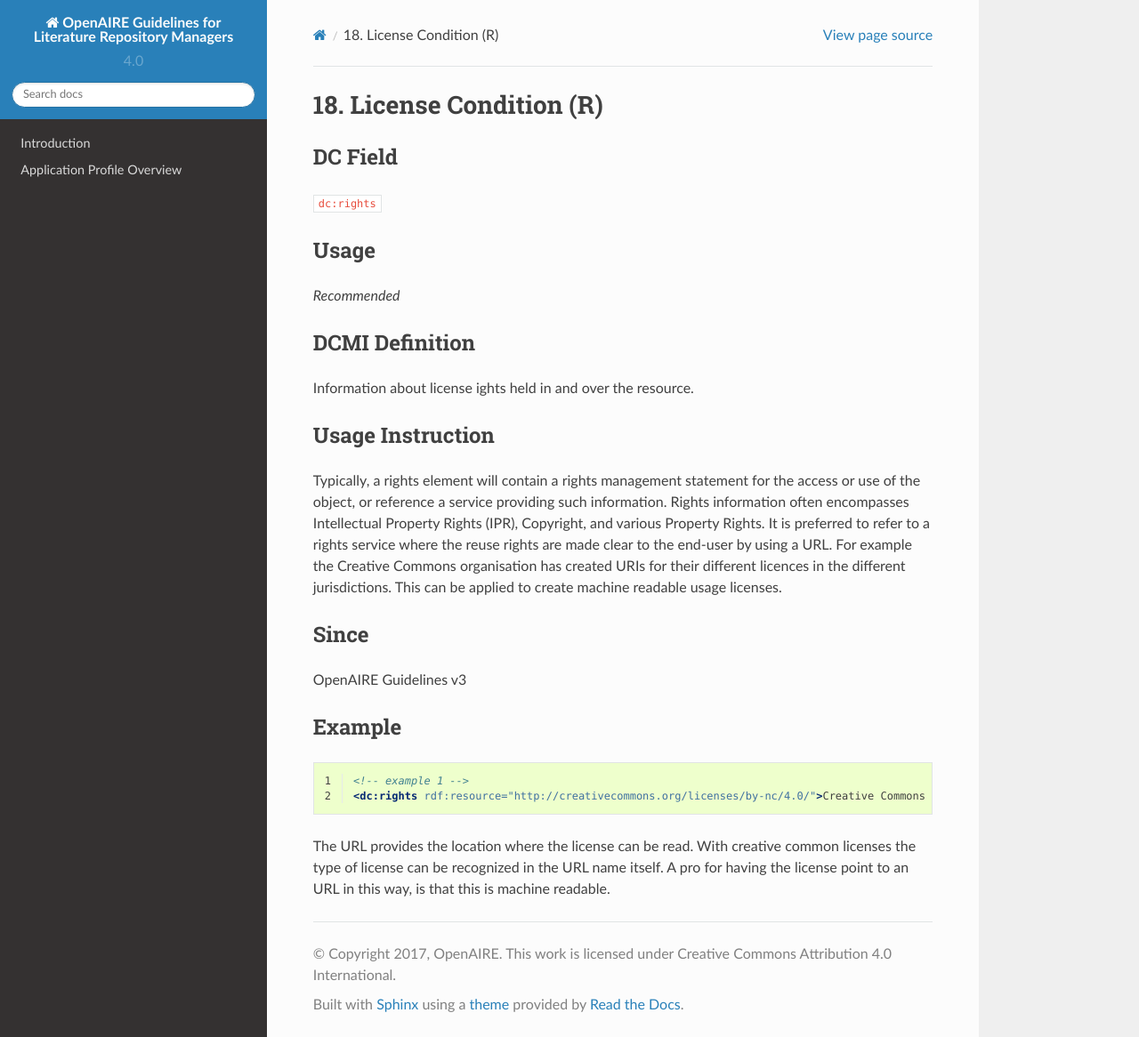
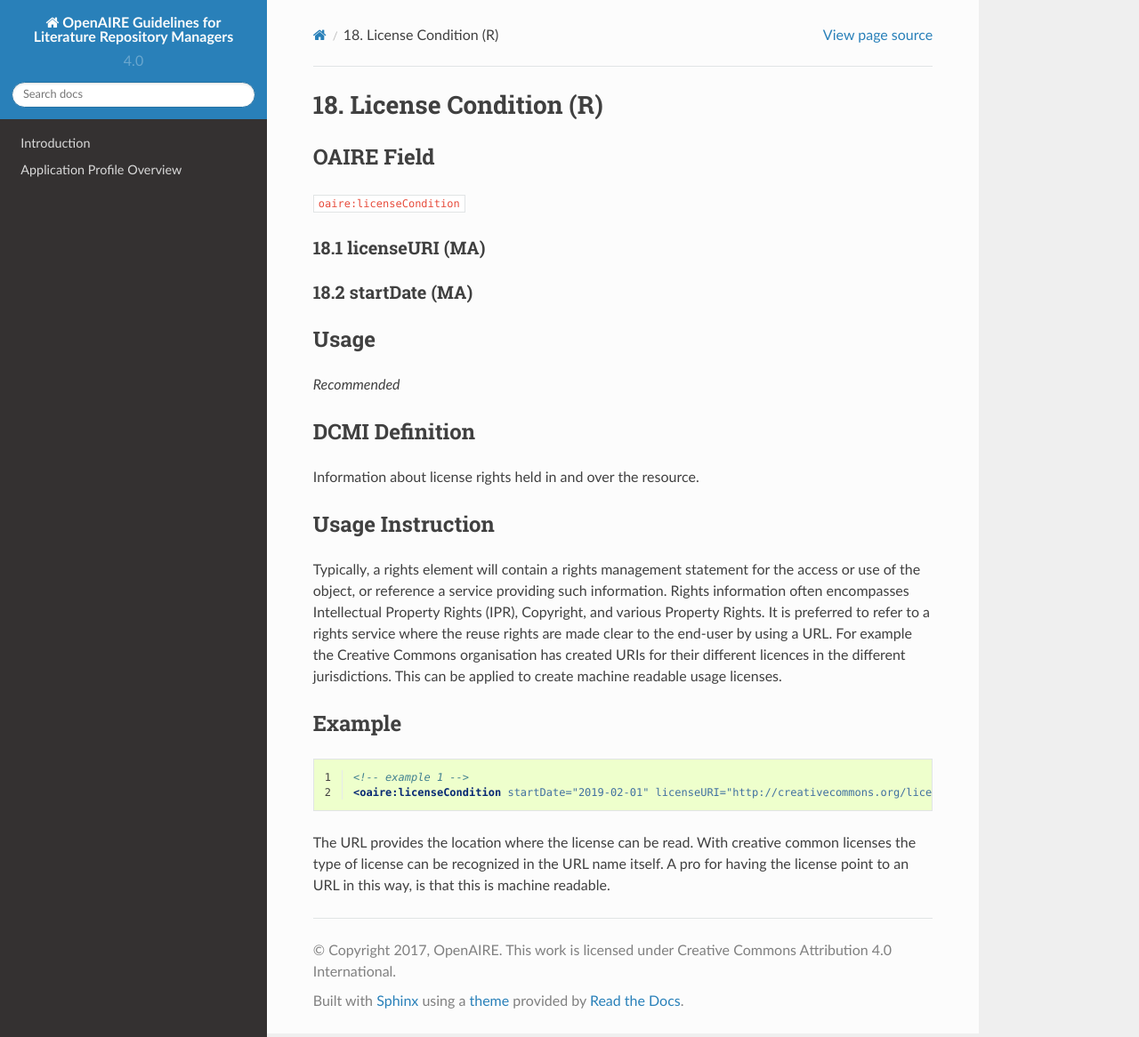
Before and after one commit to openaire/guidelines-literature-repositories, a Sphinx documentation site: the page built from docs/field_licensecondition.rst, in a window 1280 px wide and 1166 px high. Shown: the whole window at 89% size. Built offline with Sphinx 7.4.7 and the Read the Docs theme 2.0.0, drawn with Linux system fonts in a browser that asks for light colours; a script that is not in the unit is left out.

Commit message:
introduce property under the oaire namespace to hold license information incl. start date and license-URI. This avoids overload of dc:rights or datacite:rights

```diff
--- a/docs/application_profile.rst
+++ b/docs/application_profile.rst
@@ -43,7 +43,7 @@ OpenAIRE-Field                           Metadata Element              Refinemen
 :ref:`dc:rightsAccessrights`             dc:rights                     `COAR Access Right Vocabulary`_
 :ref:`dc:source`                         dc:source
 :ref:`dc:subject`                        dc:subject
-:ref:`dc:rightsLicensecondition`         dc:rights
+:ref:`aire:licenseCondition`             oaire:licenseCondition
 :ref:`dc:relation`                       dc:relation
 :ref:`dc:coverage`                       dc:coverage
 :ref:`aire:version`                      oaire:version
--- a/docs/field_licensecondition.rst
+++ b/docs/field_licensecondition.rst
@@ -1,11 +1,17 @@
-.. _dc:rightsLicensecondition:
+.. _aire:licenseCondition:
 
 18. License Condition (R)
 =========================
 
-DC Field
-~~~~~~~~
-``dc:rights``
+OAIRE Field
+~~~~~~~~~~~
+``oaire:licenseCondition``
+
+18.1 licenseURI (MA)
+--------------------
+
+18.2 startDate (MA)
+-------------------
 
 Usage
 ~~~~~
@@ -15,17 +21,12 @@ Usage
 DCMI Definition
 ~~~~~~~~~~~~~~~
 
-Information about license ights held in and over the resource.
+Information about license rights held in and over the resource.
 
 Usage Instruction
 ~~~~~~~~~~~~~~~~~
 
 Typically, a rights element will contain a rights management statement for the access or use of the object, or reference a service providing such information. Rights information often encompasses Intellectual Property Rights (IPR), Copyright, and various Property Rights. It is preferred to refer to a rights service where the reuse rights are made clear to the end-user by using a URL. For example the Creative Commons organisation has created URIs for their different licences in the different jurisdictions. This can be applied to create machine readable usage licenses.
-
-Since
-~~~~~
-
-OpenAIRE Guidelines v3
 
 Example
 ~~~~~~~
@@ -34,6 +35,6 @@ Example
    :linenos:
 
    <!-- example 1 -->
-   <dc:rights rdf:resource="http://creativecommons.org/licenses/by-nc/4.0/">Creative Commons Attribution-NonCommercial</dc:rights>
+   <oaire:licenseCondition startDate="2019-02-01" licenseURI="http://creativecommons.org/licenses/by-nc/4.0/">Creative Commons Attribution-NonCommercial</dc:rights>
 
 The URL provides the location where the license can be read. With creative common licenses the type of license can be recognized in the URL name itself. A pro for having the license point to an URL in this way, is that this is machine readable.
```
Also changed, not shown: 2 other files.
